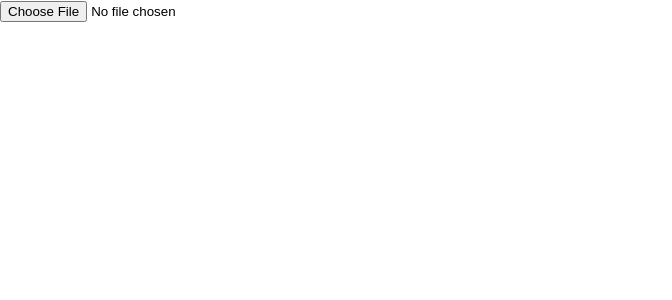
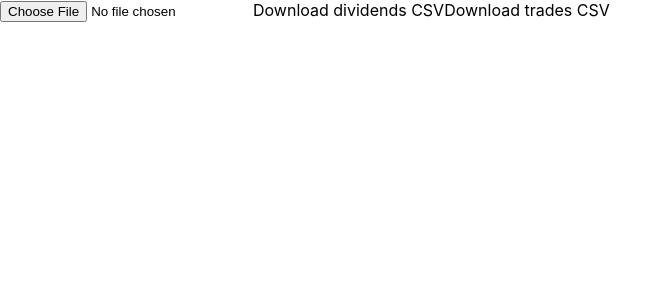
Before and after one commit to andrewmiroshnichenko/trading-taxes, a React (Create React App) app: page / in a window 1280 px wide. Shown: the top 300 px of the page, without its empty margins (0-672 px from the left). Built offline with nearby package versions, Linux system fonts and the light colour scheme.

Commit message:
export to the outer context done

```diff
--- a/src/App.tsx
+++ b/src/App.tsx
@@ -1,11 +1,34 @@
-import React from "react";
+import React, { useCallback, useState } from "react";
 import { FileInput } from "./components/FileInput";
+import { ContextInterface } from "./types";
+const context: ContextInterface = {
+  dividends: {
+    dividendRows: [],
+    totalDividendsPln: 0,
+    totalTaxesPln: 0,
+  },
+  trades: {
+    tradesRows: [],
+    totalTradesProfitPln: 0,
+  },
+};
+const DataContext = React.createContext(context);
 
 function App(): JSX.Element {
+  const [contextState, setContextState] = useState(context);
+  const updateContext = useCallback(
+    (newContext: ContextInterface) => {
+      setContextState(newContext);
+      console.log("newContext", newContext);
+    },
+    [setContextState]
+  );
   return (
-    <div>
-      <FileInput />
-    </div>
+    <DataContext.Provider value={contextState}>
+      <FileInput onInput={updateContext} />
+      <a download>Download dividends CSV</a>
+      <a download>Download trades CSV</a>
+    </DataContext.Provider>
   );
 }
 
--- a/src/components/FileInput.tsx
+++ b/src/components/FileInput.tsx
@@ -7,8 +7,13 @@ import { getTimeRange } from "../services/getTimeRange";
 import { getDividendsWithTotalSum } from "../services/transactionTypeAggregators/dividends";
 import { getTradesWithTotalSum } from "../services/transactionTypeAggregators/trades";
 import { transformRevolutCsvToGeneric } from "../services/transformers/revoluteToGeneric";
+import { ContextInterface } from "../types";
 
-export const FileInput: React.FunctionComponent = () => {
+interface Props {
+  onInput: (context: ContextInterface) => void;
+}
+
+export const FileInput: React.FunctionComponent<Props> = ({ onInput }) => {
   const onChange = async (
     event: React.ChangeEvent<HTMLInputElement>
   ): Promise<void> => {
@@ -28,8 +33,12 @@ export const FileInput: React.FunctionComponent = () => {
       const dividendsWithSum = getDividendsWithTotalSum(genericDataWithPlns);
       const tradesWithSum = getTradesWithTotalSum(genericDataWithPlns);
 
-      console.log(genericDataWithPlns, tradesWithSum);
+      onInput({ dividends: dividendsWithSum, trades: tradesWithSum });
     }
   };
   return <input type="file" onChange={onChange} />;
 };
+
+FileInput.propTypes = {
+  onInput: () => null,
+};
--- a/src/types.d.ts
+++ b/src/types.d.ts
@@ -41,3 +41,8 @@ export interface TradesWithTotalSum {
   tradesRows: TradeWithProfit[];
   totalTradesProfitPln: number;
 }
+
+export interface ContextInterface {
+  trades: TradesWithTotalSum;
+  dividends: DividendsWithSum;
+}
```
